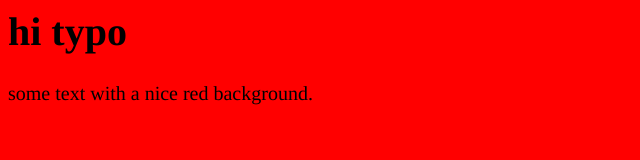
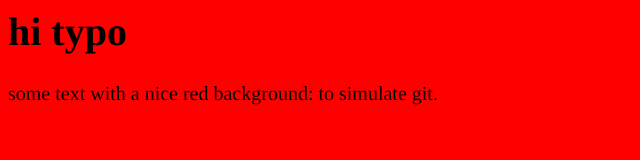
Before and after one commit to lucamurgia/typography-trials, a plain HTML site: page index.html in a window 1280 px wide. Shown: the whole page, without its empty margins (0-640 px from the left). Drawn offline with Linux system fonts and the light colour scheme.

Commit message:
more text
better?

```diff
--- a/index.html
+++ b/index.html
@@ -6,7 +6,7 @@
 <body>
 	<h1>hi typo</h1>
 	<p>
-		some text with a nice red background.
+		some text with a nice red background: to simulate git.
 	</p>
 
 </body>
```
